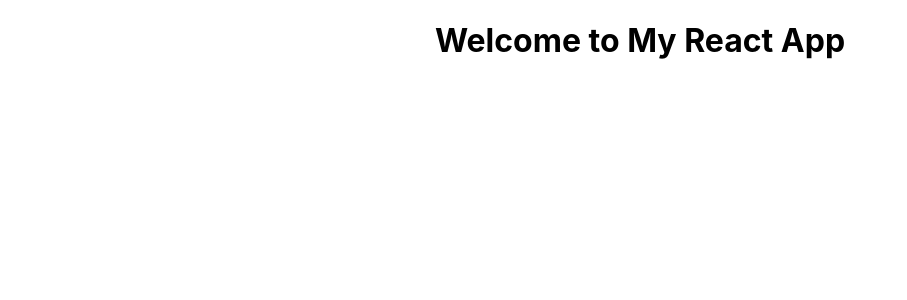
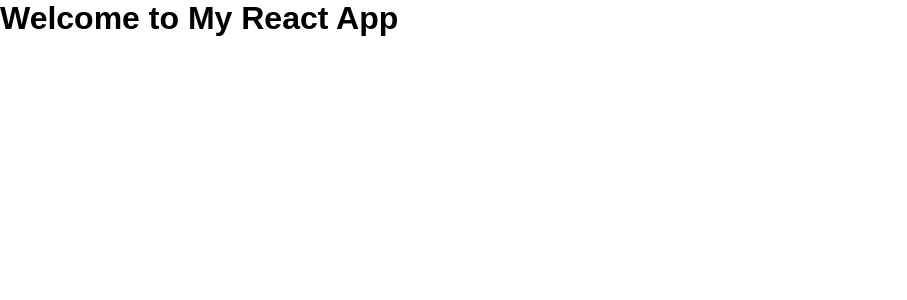
Before and after one commit to KyleWhitehead/Book-App, a React (Create React App) app: page / in a window 1280 px wide. Shown: the top 300 px of the page, without its empty margins (0-907 px from the left). Built offline with nearby package versions, Linux system fonts and the light colour scheme.

Commit message:
Complete Milestone 1 - Project setup and Firebase

```diff
--- a/package.json
+++ b/package.json
@@ -7,8 +7,11 @@
     "@testing-library/jest-dom": "^6.9.1",
     "@testing-library/react": "^16.3.2",
     "@testing-library/user-event": "^13.5.0",
+    "axios": "^1.18.1",
+    "firebase": "^12.15.0",
     "react": "^19.2.7",
     "react-dom": "^19.2.7",
+    "react-icons": "^5.7.0",
     "react-router-dom": "^7.18.1",
     "react-scripts": "5.0.1",
     "web-vitals": "^2.1.4"
--- a/src/App.css
+++ /dev/null
@@ -1,38 +0,0 @@
-.App {
-  text-align: center;
-}
-
-.App-logo {
-  height: 40vmin;
-  pointer-events: none;
-}
-
-@media (prefers-reduced-motion: no-preference) {
-  .App-logo {
-    animation: App-logo-spin infinite 20s linear;
-  }
-}
-
-.App-header {
-  background-color: #282c34;
-  min-height: 100vh;
-  display: flex;
-  flex-direction: column;
-  align-items: center;
-  justify-content: center;
-  font-size: calc(10px + 2vmin);
-  color: white;
-}
-
-.App-link {
-  color: #61dafb;
-}
-
-@keyframes App-logo-spin {
-  from {
-    transform: rotate(0deg);
-  }
-  to {
-    transform: rotate(360deg);
-  }
-}
--- /dev/null
+++ b/src/Pages/ChoosePlan/ChoosePlan.jsx
@@ -0,0 +1,9 @@
+const ChoosePlan = () => {
+  return (
+    <div>
+      <h1>Choose Plan</h1>
+    </div>
+  );
+};
+
+export default ChoosePlan;
--- /dev/null
+++ b/src/Pages/ForYou/ForYou.jsx
@@ -0,0 +1,9 @@
+const ForYou = () => {
+  return (
+    <div>
+      <h1>For You</h1>
+    </div>
+  );
+};
+
+export default ForYou;
--- /dev/null
+++ b/src/Pages/Home/Home.jsx
@@ -0,0 +1,9 @@
+const Home = () => {
+  return (
+    <div>
+      <h1>Home</h1>
+    </div>
+  );
+};
+
+export default Home;
--- /dev/null
+++ b/src/Pages/Library/Library.jsx
@@ -0,0 +1,9 @@
+const Library = () => {
+  return (
+    <div>
+      <h1>Library</h1>
+    </div>
+  );
+};
+
+export default Library;
--- /dev/null
+++ b/src/Pages/Player/Player.jsx
@@ -0,0 +1,9 @@
+const Player = () => {
+  return (
+    <div>
+      <h1>Player</h1>
+    </div>
+  );
+};
+
+export default Player;
--- /dev/null
+++ b/src/Pages/Settings/Settings.jsx
@@ -0,0 +1,9 @@
+const Settings = () => {
+  return (
+    <div>
+      <h1>Settings</h1>
+    </div>
+  );
+};
+
+export default Settings;
--- a/src/index.css
+++ b/src/index.css
@@ -1,13 +1,9 @@
-body {
-  margin: 0;
-  font-family: -apple-system, BlinkMacSystemFont, 'Segoe UI', 'Roboto', 'Oxygen',
-    'Ubuntu', 'Cantarell', 'Fira Sans', 'Droid Sans', 'Helvetica Neue',
-    sans-serif;
-  -webkit-font-smoothing: antialiased;
-  -moz-osx-font-smoothing: grayscale;
+*{
+    margin:0;
+    padding:0;
+    box-sizing:border-box;
 }
 
-code {
-  font-family: source-code-pro, Menlo, Monaco, Consolas, 'Courier New',
-    monospace;
+body{
+    font-family: Arial, Helvetica, sans-serif;
 }
```
Also changed, not shown: src/App.js (+8 -1 lines), src/firebase/firebase.js (added, +18 -0 lines), src/Pages/Book/Book.jsx (added), 1 other file (tests, documents, lock files or other folders).
